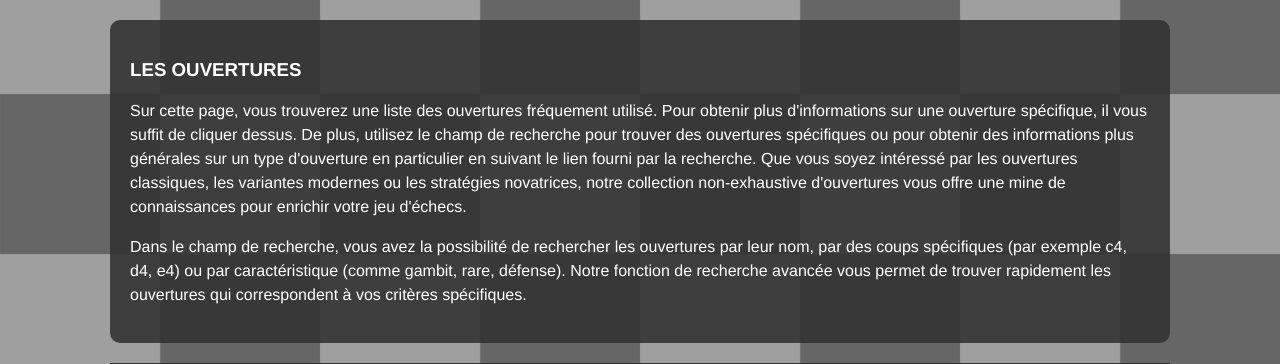
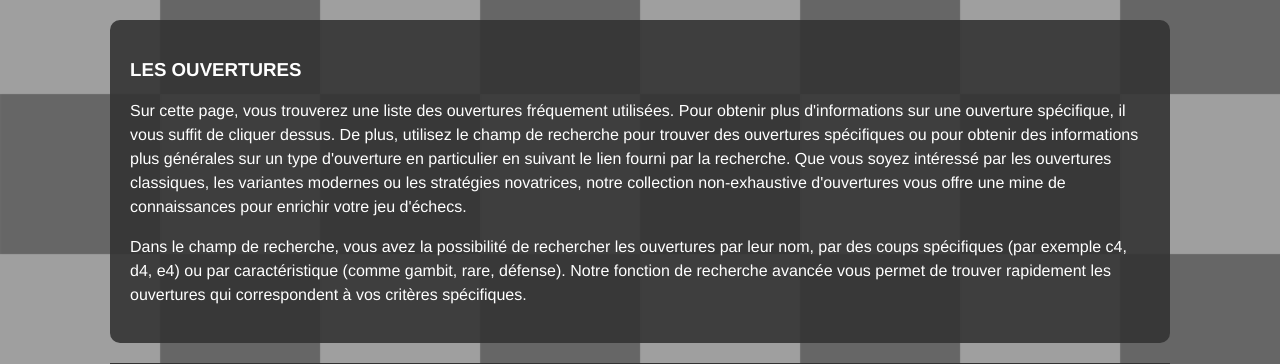
Before and after one commit to bilboque/UCC_DB, a Flask app: page /ouvertures in a window 1280 px wide. Shown: the part 66-430 px from the top of the page. Run offline with Flask 3, Linux system fonts and the light colour scheme; data that the repository does not hold is empty.

Commit message:
correction de fautes

```diff
--- a/CODE/templates/home.html
+++ b/CODE/templates/home.html
@@ -189,7 +189,7 @@
             Profitez de votre voyage dans le monde fascinant des échecs à l'UNIGE et découvrez tout ce que notre base de données a à offrir !
         </p>
         <p>
-            Bienvenue a l'Unige Chess Club,<br>
+            Bienvenue à l'Unige Chess Club,<br>
             Léo, Andres et Julien
         </p>
     </div>
--- a/CODE/templates/ouvertures.html
+++ b/CODE/templates/ouvertures.html
@@ -274,7 +274,7 @@
     <div class="accueil">
         <h3>LES OUVERTURES</h3>
         <p>
-            Sur cette page, vous trouverez une liste des ouvertures fréquement utilisé. Pour obtenir plus d'informations sur une ouverture spécifique, il vous suffit de cliquer dessus. De plus, utilisez le champ de recherche pour trouver des ouvertures spécifiques ou pour obtenir des informations plus générales sur un type d'ouverture en particulier en suivant le lien fourni par la recherche. Que vous soyez intéressé par les ouvertures classiques, les variantes modernes ou les stratégies novatrices, notre collection non-exhaustive d'ouvertures vous offre une mine de connaissances pour enrichir votre jeu d'échecs.
+            Sur cette page, vous trouverez une liste des ouvertures fréquement utilisées. Pour obtenir plus d'informations sur une ouverture spécifique, il vous suffit de cliquer dessus. De plus, utilisez le champ de recherche pour trouver des ouvertures spécifiques ou pour obtenir des informations plus générales sur un type d'ouverture en particulier en suivant le lien fourni par la recherche. Que vous soyez intéressé par les ouvertures classiques, les variantes modernes ou les stratégies novatrices, notre collection non-exhaustive d'ouvertures vous offre une mine de connaissances pour enrichir votre jeu d'échecs.
         </p>
         <p>
             Dans le champ de recherche, vous avez la possibilité de rechercher les ouvertures par leur nom, par des coups spécifiques (par exemple c4, d4, e4) ou par caractéristique (comme gambit, rare, défense). Notre fonction de recherche avancée vous permet de trouver rapidement les ouvertures qui correspondent à vos critères spécifiques.
```
